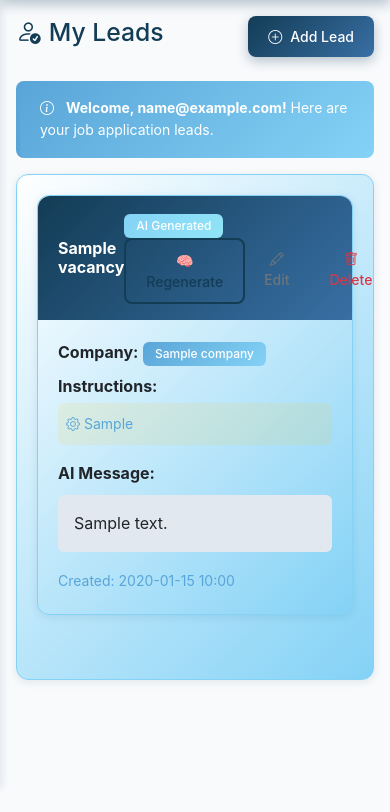
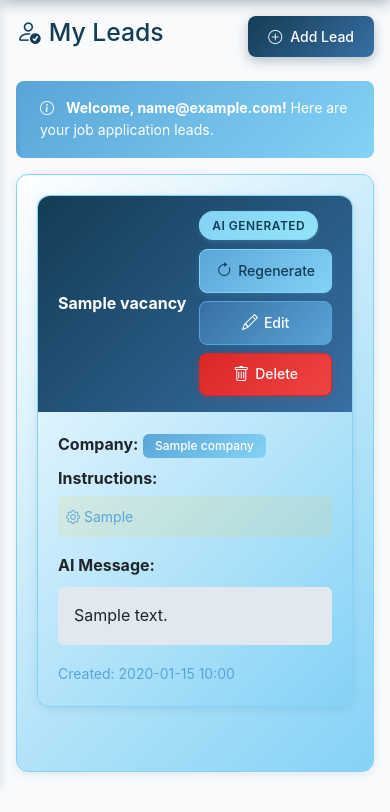
Before and after one commit to hugo01andres/Taira, a FastAPI app: page /leads in a window 390 px wide. Shown: the part 56-868 px from the top of the page. Run offline with FastAPI, Linux system fonts and the light colour scheme; the visitor is signed in with stand-in values (Sample User, id 1); tables that the repository leaves empty hold one stand-in row (values such as "Sample post").

Commit message:
Enhance lead card UI with new action buttons and AI badge styling. Updated CSS for improved button designs, hover effects, and responsive layout adjustments. Refactored HTML to utilize new styles for action buttons and AI-generated indicators.

```diff
--- a/app/static/css/taira-theme.css
+++ b/app/static/css/taira-theme.css
@@ -509,3 +509,233 @@ footer {
   cursor: not-allowed;
   transform: none !important;
 }
+
+/* Lead Card Action Buttons */
+.lead-actions {
+  display: flex;
+  gap: 8px;
+  align-items: center;
+  flex-wrap: wrap;
+  margin-top: 12px;
+}
+
+.btn-action {
+  display: inline-flex;
+  align-items: center;
+  gap: 6px;
+  padding: 8px 16px;
+  border-radius: 8px;
+  font-size: 0.875rem;
+  font-weight: 500;
+  text-decoration: none;
+  transition: all 0.3s ease;
+  border: 1px solid transparent;
+  position: relative;
+  overflow: hidden;
+}
+
+.btn-action:hover {
+  text-decoration: none;
+  transform: translateY(-1px);
+  box-shadow: 0 4px 12px rgba(0, 0, 0, 0.15);
+}
+
+.btn-action i {
+  font-size: 1rem;
+  width: 16px;
+  text-align: center;
+}
+
+/* Regenerate Button */
+.btn-regenerate {
+  background: linear-gradient(135deg, var(--picton-blue) 0%, var(--pale-azure) 100%);
+  color: var(--indigo-dye);
+  border: 1px solid var(--pale-azure);
+  box-shadow: 0 2px 8px rgba(89, 165, 216, 0.2);
+}
+
+.btn-regenerate:hover {
+  background: linear-gradient(135deg, var(--pale-azure) 0%, var(--non-photo-blue) 100%);
+  color: var(--indigo-dye);
+  box-shadow: 0 6px 16px rgba(89, 165, 216, 0.3);
+}
+
+.btn-regenerate i {
+  color: var(--indigo-dye);
+}
+
+/* Edit Button */
+.btn-edit {
+  background: linear-gradient(135deg, var(--bice-blue) 0%, var(--picton-blue) 100%);
+  color: white;
+  border: 1px solid var(--picton-blue);
+  box-shadow: 0 2px 8px rgba(56, 111, 164, 0.2);
+}
+
+.btn-edit:hover {
+  background: linear-gradient(135deg, var(--picton-blue) 0%, var(--pale-azure) 100%);
+  color: white;
+  box-shadow: 0 6px 16px rgba(56, 111, 164, 0.3);
+}
+
+.btn-edit i {
+  color: white;
+}
+
+/* Delete Button */
+.btn-delete {
+  background: linear-gradient(135deg, #dc2626 0%, #ef4444 100%);
+  color: white;
+  border: 1px solid #dc2626;
+  box-shadow: 0 2px 8px rgba(220, 38, 38, 0.2);
+}
+
+.btn-delete:hover {
+  background: linear-gradient(135deg, #ef4444 0%, #f87171 100%);
+  color: white;
+  box-shadow: 0 6px 16px rgba(220, 38, 38, 0.3);
+}
+
+.btn-delete i {
+  color: white;
+}
+
+/* AI Generated Badge */
+.badge-ai {
+  background: linear-gradient(135deg, var(--pale-azure) 0%, var(--non-photo-blue) 100%);
+  color: var(--indigo-dye);
+  border: 1px solid var(--pale-azure);
+  border-radius: 20px;
+  padding: 6px 12px;
+  font-size: 0.75rem;
+  font-weight: 600;
+  text-transform: uppercase;
+  letter-spacing: 0.5px;
+  box-shadow: 0 2px 4px rgba(132, 210, 246, 0.2);
+}
+
+/* Lead Card Styling */
+.lead-card {
+  background: linear-gradient(135deg, var(--taira-white) 0%, var(--pale-azure) 100%);
+  border: 1px solid var(--pale-azure);
+  border-radius: 16px;
+  padding: 20px;
+  margin-bottom: 20px;
+  box-shadow: 0 4px 12px rgba(19, 60, 85, 0.1);
+  transition: all 0.3s ease;
+  position: relative;
+  overflow: hidden;
+}
+
+.lead-card::before {
+  content: '';
+  position: absolute;
+  top: 0;
+  left: 0;
+  right: 0;
+  height: 4px;
+  background: linear-gradient(90deg, var(--indigo-dye) 0%, var(--bice-blue) 50%, var(--picton-blue) 100%);
+}
+
+.lead-card:hover {
+  box-shadow: 0 8px 24px rgba(19, 60, 85, 0.15);
+  transform: translateY(-2px);
+}
+
+.lead-title {
+  font-size: 1.25rem;
+  font-weight: 700;
+  color: var(--indigo-dye);
+  margin-bottom: 8px;
+  line-height: 1.3;
+}
+
+.lead-meta {
+  display: flex;
+  justify-content: space-between;
+  align-items: flex-start;
+  margin-bottom: 16px;
+  gap: 12px;
+}
+
+.lead-company {
+  color: var(--bice-blue);
+  font-weight: 600;
+  font-size: 0.9rem;
+  background: rgba(56, 111, 164, 0.1);
+  padding: 4px 8px;
+  border-radius: 6px;
+}
+
+/* AI Message Styling */
+.ai-message {
+  background: linear-gradient(135deg, var(--pale-azure) 0%, var(--non-photo-blue) 100%);
+  border: 1px solid var(--pale-azure);
+  border-radius: 12px;
+  padding: 16px;
+  margin-top: 16px;
+  font-style: italic;
+  color: var(--indigo-dye);
+  position: relative;
+  box-shadow: 0 2px 8px rgba(132, 210, 246, 0.1);
+}
+
+.ai-message::before {
+  content: "🤖 ";
+  font-size: 1.2em;
+  margin-right: 4px;
+}
+
+/* Instructions Styling */
+.lead-instructions {
+  background: linear-gradient(135deg, var(--taira-bg-light) 0%, var(--pale-azure) 100%);
+  border: 1px solid var(--pale-azure);
+  border-radius: 8px;
+  padding: 12px 16px;
+  margin-top: 12px;
+  font-size: 0.875rem;
+  color: var(--bice-blue);
+  position: relative;
+}
+
+.lead-instructions::before {
+  content: "📝 ";
+  font-size: 1.1em;
+  margin-right: 4px;
+}
+
+/* Button Shine Effect */
+.btn-action::before {
+  content: '';
+  position: absolute;
+  top: 0;
+  left: -100%;
+  width: 100%;
+  height: 100%;
+  background: linear-gradient(90deg, transparent, rgba(255,255,255,0.3), transparent);
+  transition: left 0.5s;
+}
+
+.btn-action:hover::before {
+  left: 100%;
+}
+
+/* Responsive Button Layout */
+@media (max-width: 768px) {
+  .lead-actions {
+    flex-direction: column;
+    align-items: stretch;
+    gap: 8px;
+  }
+
+  .btn-action {
+    justify-content: center;
+    width: 100%;
+  }
+
+  .lead-meta {
+    flex-direction: column;
+    align-items: flex-start;
+    gap: 8px;
+  }
+}
--- a/app/templates/leads.html
+++ b/app/templates/leads.html
@@ -50,20 +50,21 @@
                                     </h6>
                                     <div>
                                         {% if lead.ai_generated %}
-                                            <span class="badge bg-success">AI Generated</span>
+                                            <span class="badge-ai">AI Generated</span>
                                         {% endif %}
-                                        <div class="btn-group" role="group">
+                                        <div class="lead-actions">
                                             <form method="post" action="/leads/{{ lead.id }}/generate" style="display: inline;">
-                                                <button type="submit" class="btn btn-sm btn-outline-primary">
-                                                    🧠 {% if lead.ai_generated %}Regenerate{% else %}Generate AI Message{% endif %}
+                                                <button type="submit" class="btn-action btn-regenerate">
+                                                    <i class="bi bi-arrow-clockwise"></i>
+                                                    {% if lead.ai_generated %}Regenerate{% else %}Generate AI Message{% endif %}
                                                 </button>
                                             </form>
-                                            <a href="/leads/{{ lead.id }}/edit" class="btn btn-sm btn-outline-secondary">
+                                            <a href="/leads/{{ lead.id }}/edit" class="btn-action btn-edit">
                                                 <i class="bi bi-pencil"></i> Edit
                                             </a>
                                             <form method="post" action="/leads/{{ lead.id }}/delete" style="display: inline;"
                                                   onsubmit="return confirm('Are you sure you want to delete this lead?')">
-                                                <button type="submit" class="btn btn-sm btn-outline-danger">
+                                                <button type="submit" class="btn-action btn-delete">
                                                     <i class="bi bi-trash"></i> Delete
                                                 </button>
                                             </form>
```
